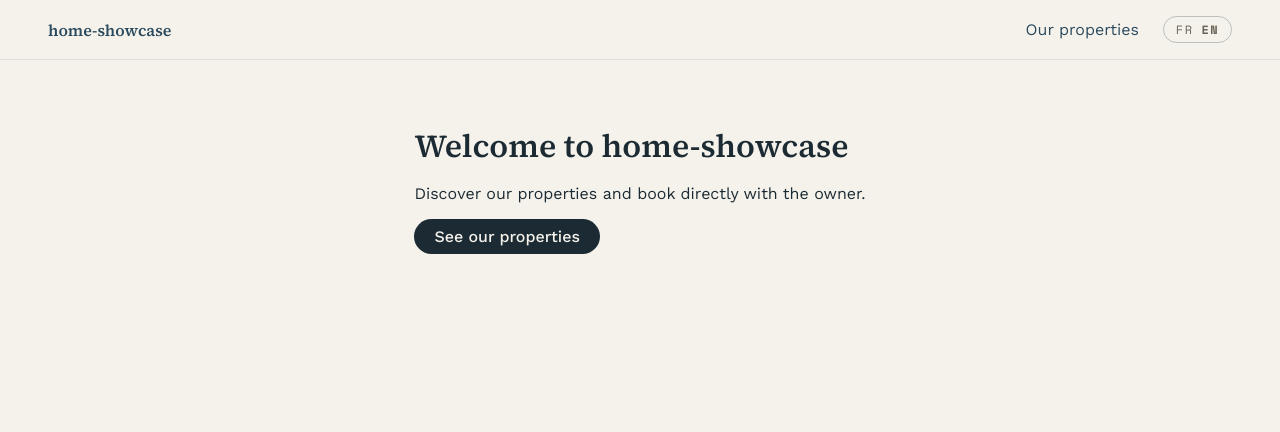
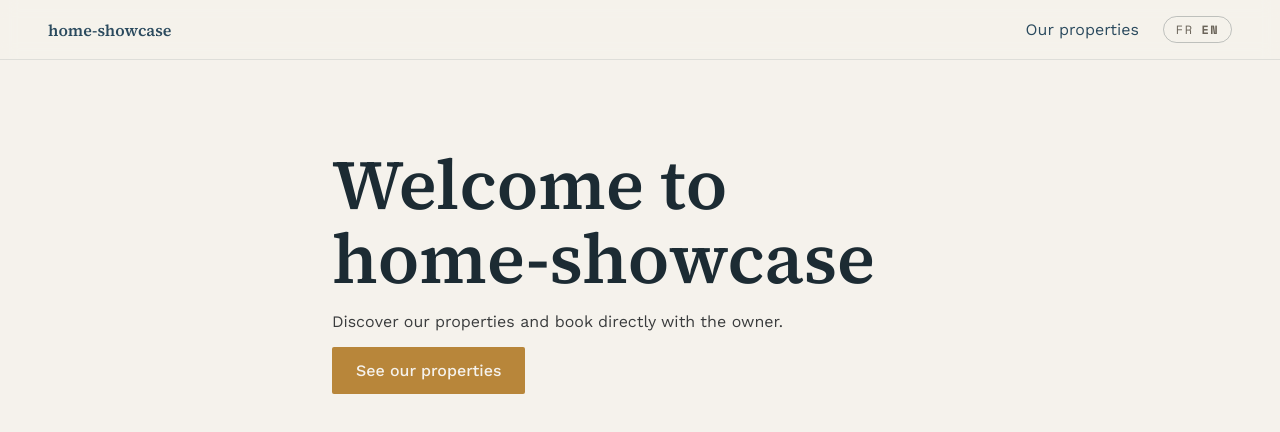
Before and after one commit to thefiven/home-showcase, a Next.js app in the folder apps/web/: page /en in a window 1280 px wide. Shown: the top 432 px of the page. Built offline with nearby package versions, Linux system fonts and the light colour scheme.

Commit message:
💄 Applique les tokens du design system aux pages
Accueil, liste et détail de logement passent sur les tokens
d'espacement/couleur/radius et les grilles fluides auto-fit ;
not-found.tsx hérite de page.module.css sans changement de code.

```diff
--- a/apps/web/src/app/[locale]/page.module.css
+++ b/apps/web/src/app/[locale]/page.module.css
@@ -2,18 +2,33 @@
   display: flex;
   flex-direction: column;
   align-items: flex-start;
-  gap: 1rem;
-  max-width: 1100px;
+  gap: var(--space-8);
+  max-width: 1200px;
   margin: 0 auto;
-  padding: 4rem 1.5rem;
+  padding: var(--pad-section) var(--pad-nav-x);
+}
+
+.main h1 {
+  font-size: clamp(2.4rem, 6vw, 4.4rem);
+  line-height: 1.05;
+  max-width: 16ch;
+}
+
+.main p {
+  max-width: 58ch;
+  color: var(--foreground-muted);
 }
 
 .cta {
   display: inline-flex;
   align-items: center;
-  padding: 0.5rem 1.25rem;
-  border-radius: 999px;
-  background: var(--foreground);
-  color: var(--background);
+  padding: 14px 24px;
+  border-radius: var(--radius);
+  background: var(--gorse);
+  color: var(--foreground-on-dark);
   font-weight: 500;
 }
+
+.cta:hover {
+  background: var(--gorse-hover);
+}
--- a/apps/web/src/app/[locale]/properties/[slug]/page.module.css
+++ b/apps/web/src/app/[locale]/properties/[slug]/page.module.css
@@ -1,18 +1,18 @@
 .main {
   display: flex;
   flex-direction: column;
-  gap: 1.5rem;
-  max-width: 900px;
+  gap: var(--gap-cols);
+  max-width: 1000px;
   margin: 0 auto;
-  padding: 2rem 1.5rem;
+  padding: var(--pad-section) var(--pad-nav-x);
 }
 
 .header {
   display: flex;
   flex-direction: column;
-  gap: 0.25rem;
+  gap: var(--space-2);
 }
 
 .location {
-  opacity: 0.7;
+  color: var(--foreground-soft);
 }
--- a/apps/web/src/app/[locale]/properties/page.module.css
+++ b/apps/web/src/app/[locale]/properties/page.module.css
@@ -1,14 +1,14 @@
 .main {
   display: flex;
   flex-direction: column;
-  gap: 1.5rem;
-  max-width: 1100px;
+  gap: var(--space-16);
+  max-width: 1200px;
   margin: 0 auto;
-  padding: 2rem 1.5rem;
+  padding: var(--pad-section) var(--pad-nav-x);
 }
 
 .grid {
   display: grid;
-  grid-template-columns: repeat(auto-fill, minmax(260px, 1fr));
-  gap: 1.5rem;
+  grid-template-columns: repeat(auto-fit, minmax(260px, 1fr));
+  gap: var(--gap-cols);
 }
```
